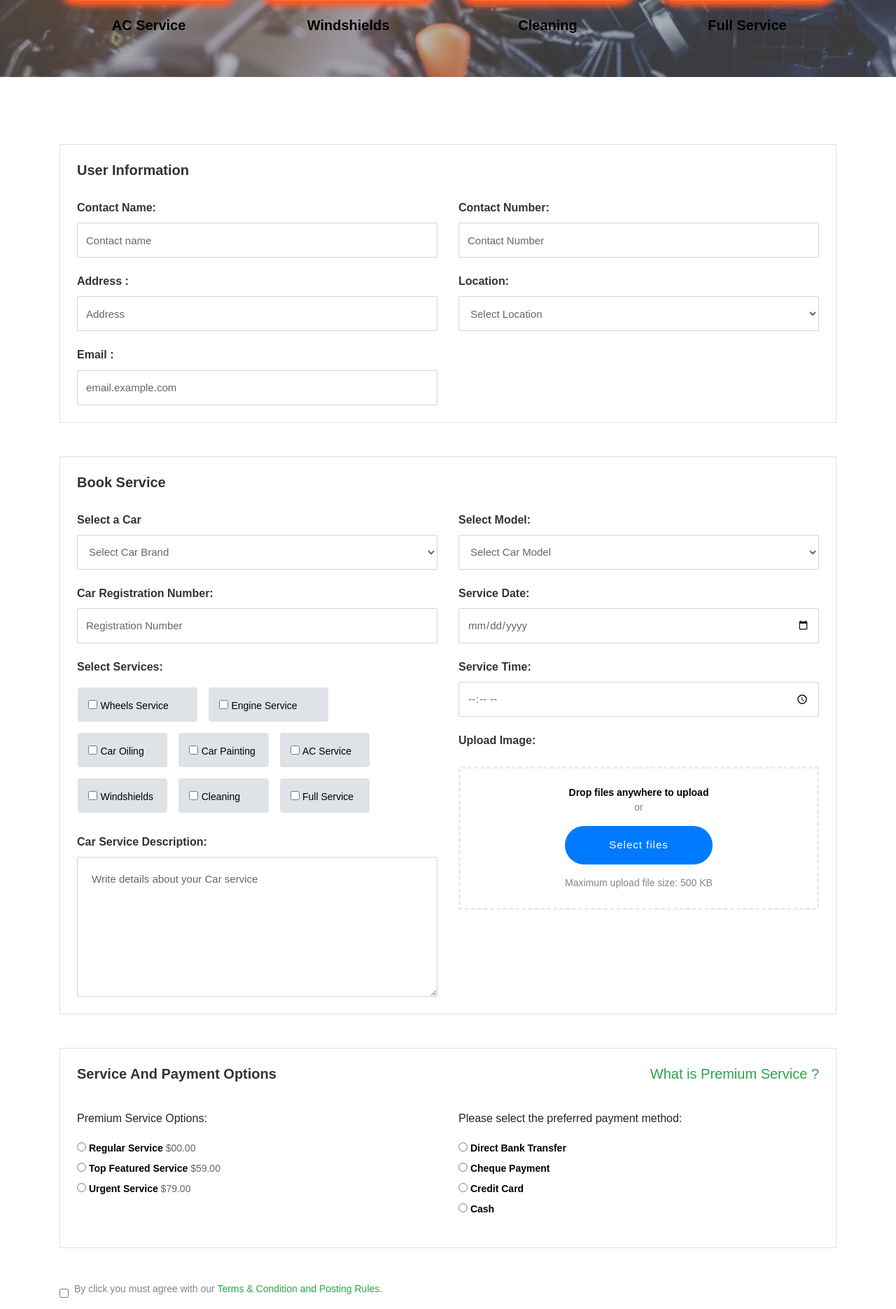
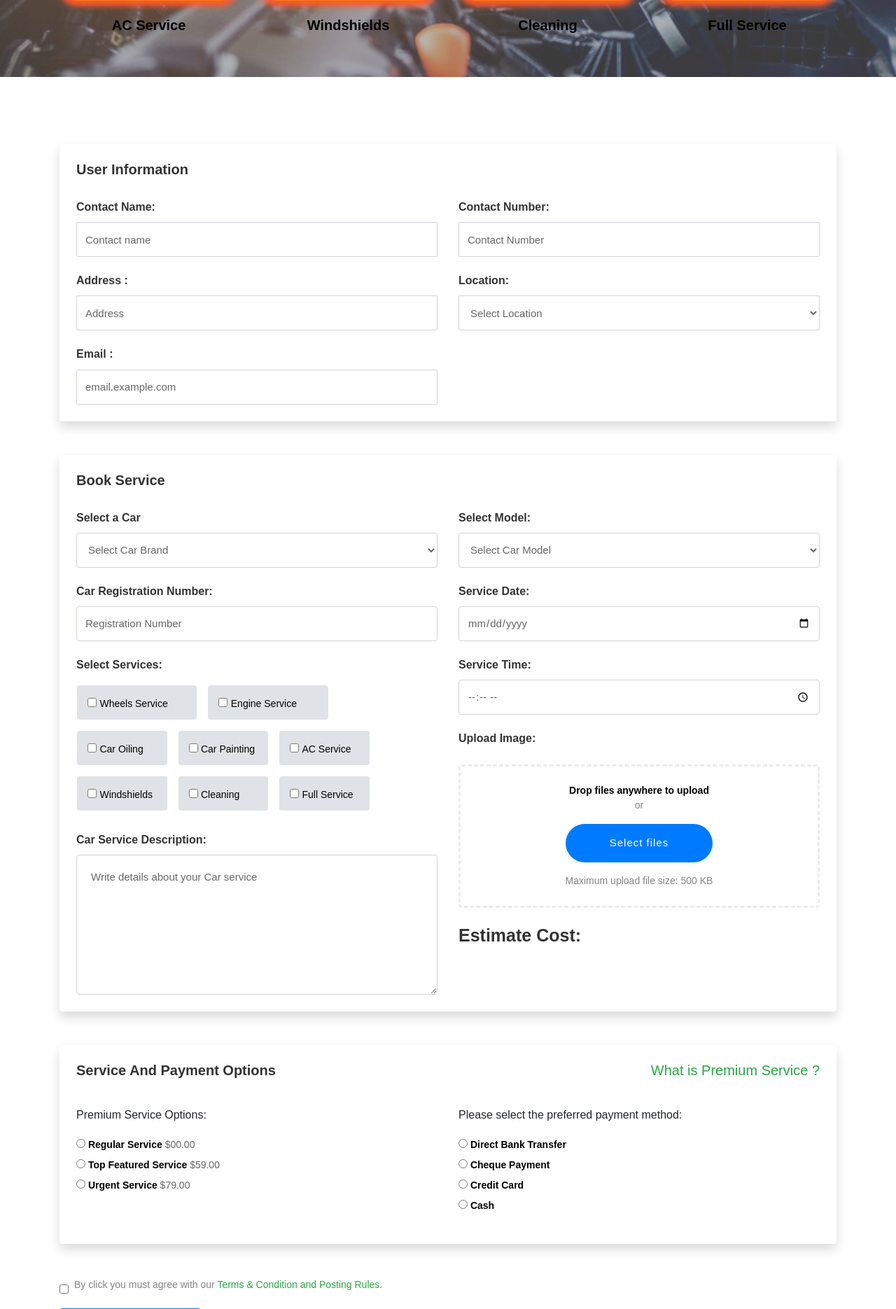
Before and after one commit to xxiamdsk/Vehicle-Resale-and-Service, a PHP site: page /service.php in a window 1280 px wide. Shown: the part 550-2420 px from the top of the page at 70% size. Run offline with PHP 8.4, Linux system fonts and the light colour scheme; some libraries are stand-ins or nearby versions; some web fonts are replaced.

Commit message:
Add files via upload

```diff
--- a/service.php
+++ b/service.php
@@ -287,7 +287,7 @@ $conn= new mysqli($servername, $username, $password, $dbname);
     <div class="container">
       <form action="<?php echo htmlspecialchars($_SERVER['PHP_SELF']); ?>"" method="POST" id="form">
 
-        <fieldset class="border px-3 px-md-4 py-4 my-5  bg-gray">
+        <fieldset class=" shadow rounded px-3 px-md-4 py-4 my-5  bg-gray">
           <div class="row">
             <div class="col-lg-12">
               <h3>User Information</h3>
@@ -317,7 +317,7 @@ $conn= new mysqli($servername, $username, $password, $dbname);
         </fieldset>
 
 
-        <fieldset class="border border-gary px-3 px-md-4 py-4 mb-5">
+        <fieldset class="shadow rounded border-gary px-3 px-md-4 py-4 mb-5">
           <div class="row">
             <div class="col-lg-12">
               <h3>Book Service</h3>
@@ -326,17 +326,22 @@ $conn= new mysqli($servername, $username, $password, $dbname);
 
               <h6 class="font-weight-bold pt-4 pb-1">Select a Car</h6>
 
-              <select name="car" class="form-control w-100 bg-white" id="carBrand" onchange="populateModels()">
+              <select name="car" class="form-control rounded w-100 bg-white" id="carBrand" onchange="populateModels()">
                 <option value="">Select Car Brand</option>
+                <option value="marutisuzuki">Maruti Suzuki</option>
+                <option value="mahindra">Mahindra</option>
+                <option value="tata">Tata</option>
+                <option value="mg">MG</option>
+                <option value="kia">Kia</option>
+                <option value="skoda">Skoda</option>
+                <option value="renault">Renault</option>
                 <option value="volkswagen">Volkswagen</option>
                 <option value="toyota">Toyota</option>
                 <option value="honda">Honda</option>
                 <option value="ford">Ford</option>
-                <option value="chevrolet">Chevrolet</option>
                 <option value="bmw">BMW</option>
                 <option value="audi">Audi</option>
                 <option value="mercedes">Mercedes-Benz</option>
-                <option value="subaru">Subaru</option>
                 <option value="nissan">Nissan</option>
               </select>
 
@@ -350,11 +355,23 @@ $conn= new mysqli($servername, $username, $password, $dbname);
 
                   // Populate options based on the selected car brand
                   if (carBrand === "volkswagen") {
-                    var models = ["Golf", "Jetta", "Passat", "Tiguan", "Atlas"];
+                    var models = ["Polo GT", "Virtus", "Passat", "Tiguan", "Atlas"];
+                  } else if (carBrand === "marutisuzuki") {
+                    var models = ["Swift", "Baleno", "WagonR", "Ertiga", "Dzire","Alto","Celerio","Brezza","Grand Vitara"];
+                  } else if (carBrand === "mahindra") {
+                    var models = ["ScorpioN", "Bolero", "XUV 700", "XUV 300", "Alturas G4","Scorpio Classic","Thar","Marrazo"];
+                  } else if (carBrand === "tata") {
+                    var models = ["Indica", "Indigo", "Tiago", "Tigor", "Altroz","Nexon","Punch","Harrier","Safari","Nano"];
+                  } else if (carBrand === "mg") {
+                    var models = ["Hector", ""];
+                  } else if (carBrand === "kia") {
+                    var models = ["Seltos", "Carrens", "Sonet", "Carnival"];
+                  } else if (carBrand === "skoda") {
+                    var models = ["Rapid", "Superb", "Slavia","kushaq"];
                   } else if (carBrand === "toyota") {
-                    var models = ["Corolla", "Camry", "RAV4", "Highlander", "Tacoma"];
+                    var models = ["Corolla", "Fortuner", "Innova", "Land Cruiser", "Glanza","Urban Cruiser","Yaris","Etios"];
                   } else if (carBrand === "honda") {
-                    var models = ["Accord", "Civic", "CR-V", "Pilot", "Odyssey"];
+                    var models = ["Accord", "Civic", "CR-V", "City","Amaze","BR-V","Odyssey"];
                   } else if (carBrand === "ford") {
                     var models = ["F-150", "Escape", "Explorer", "Mustang", "Edge"];
                   } else if (carBrand === "chevrolet") {
@@ -386,7 +403,7 @@ $conn= new mysqli($servername, $username, $password, $dbname);
 
 
               <h6 class="font-weight-bold pt-4 pb-1">Car Registration Number:</h6>
-              <input type="text" placeholder="Registration Number" name="regsno" class="form-control bg-white" required>
+              <input type="text" placeholder="Registration Number" name="regsno" class="form-control rounded bg-white" required>
 
 
               <h6 class="font-weight-bold pt-4 pb-1">Select Services:</h6>
@@ -457,19 +474,19 @@ $conn= new mysqli($servername, $username, $password, $dbname);
 
 
               <h6 class="font-weight-bold pt-4 pb-1">Car Service Description:</h6>
-              <textarea name="desc" id="desc" class="form-control bg-white" rows="7"
+              <textarea name="desc" id="desc" class="form-control rounded bg-white" rows="7"
                 placeholder="Write details about your Car service" ></textarea>
             </div>
             <div class="col-lg-6">
               <h6 class="font-weight-bold pt-4 pb-1">Select Model:</h6>
-              <select class="form-control w-100 bg-white" id="carModel" name="carModel">
+              <select class="form-control rounded w-100 bg-white" id="carModel" name="carModel">
                 <option value="">Select Car Model</option>
               </select>
 
               <h6 class="font-weight-bold pt-4 pb-1">Service Date:</h6>
-              <input type="date" name="date" class="form-control bg-white" required>
+              <input type="date" name="date" class="form-control rounded bg-white" required>
               <h6 class="font-weight-bold pt-4 pb-1">Service Time:</h6>
-              <input type="time" name="time" class="form-control bg-white" required>
+              <input type="time" name="time" class="form-control rounded bg-white" required>
 
 
               <h6 class="font-weight-bold pt-4 pb-1">Upload Image:</h6>
@@ -482,13 +499,15 @@ $conn= new mysqli($servername, $username, $password, $dbname);
                   <input type="file" class="form-control-file d-none" id="file-upload" name="file">
                 </label>
               </div>
+              <h2>Estimate Cost:</h2>
+              <h4 id="cost"></h4>
             </div>
           </div>
         </fieldset>
 
 
 
-        <fieldset class="border bg-white px-3 px-md-4 py-4 my-5 ad-feature bg-gray">
+        <fieldset class="shadow rounded bg-white px-3 px-md-4 py-4 my-5 ad-feature bg-gray">
           <div class="row">
             <div class="col-lg-12">
 
```
